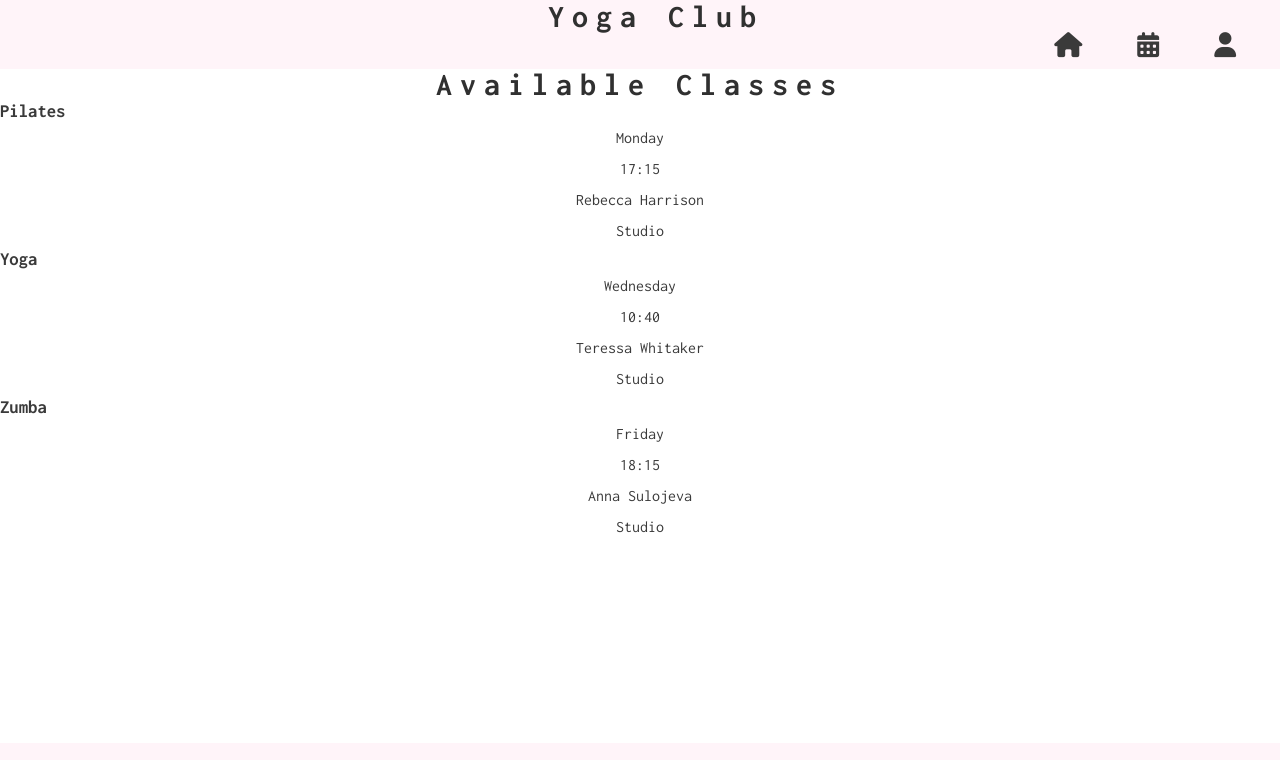
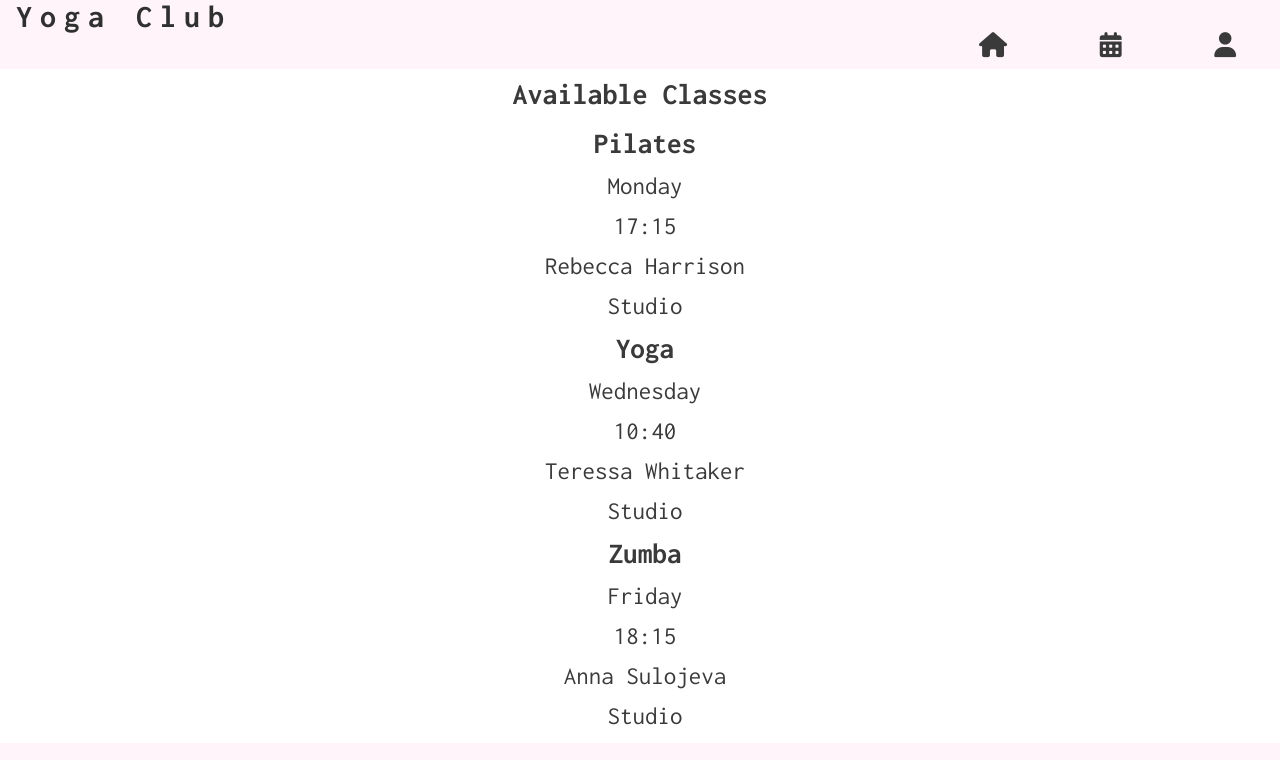
Before and after one commit to Oluwapelumi99/Yoga-Club, a plain HTML site: page classes.html in a window 1280 px wide. Shown: the top 760 px of the page. Drawn offline with Linux system fonts and the light colour scheme.

Commit message:
Add styling to classes.html content to make them more visible on different screen sizes

```diff
--- a/assets/css/style.css
+++ b/assets/css/style.css
@@ -86,7 +86,30 @@ footer {
     font-size: 15px;
     color: #303030;
 }
+/*Classes styles*/
 
+#Available-classes {
+ text-align: center;
+ padding-top: 10px;
+}
+
+#pilates {
+    padding-left: 5px;
+    margin-left: 5px;
+}
+#yoga {
+    padding-left: 5px;
+    margin-left: 5px;
+}
+
+#zumba {
+    padding-left: 5px;
+    margin-left: 5px;
+}
+h2 ~ div {
+    margin-top: 6px;
+    padding-top: 6px;
+}
 
 /*Media queries*/
 @media screen and (min-width :768px) {
@@ -98,6 +121,17 @@ footer {
         margin-top: 75px;
     }
 
+    #times {
+        font-size: 25px;
+        padding-top: 5px;
+        margin-top: 5px;
+    }
+    #Available-classes {
+        font-size: 30px;
+    }
+    h1 {
+        text-align: left;
+    }
 }
 
 @media screen and (min-width: 992px){
@@ -108,15 +142,14 @@ footer {
     nav {
         padding-bottom: 5px;
         margin-bottom: 5px;
+        letter-spacing: 40px;
+        font-size: 25px;
     }
     h1 {
         letter-spacing: 8px;
         padding-bottom: 0;
         margin-bottom: 0;
-    }
-    span {
-        letter-spacing: 40px;
-        font-size: 25px;
+        text-align: left;
     }
 
 }
--- a/classes.html
+++ b/classes.html
@@ -33,24 +33,24 @@
 
     <!--Main content-->
     <main>
-        <h1 id="Available-classes">Available Classes</h1>
+        <h2 id="Available-classes">Available Classes</h2>
         <div id="times">
-            <div>
-                <h3>Pilates</h3>
+            <div id="pilates">
+                <h3><p>Pilates</p></h3>
                 <p>Monday</p>
                 <p>17:15</p>
                 <p>Rebecca Harrison</p>
                 <p>Studio</p>
             </div>
-            <div>
-                <h3>Yoga </h3>
+            <div id="yoga">
+                <h3><p>Yoga</p></h3>
                 <p>Wednesday</p>
                 <p>10:40</p>
                 <p>Teressa Whitaker</p>
                 <p>Studio</p>
             </div>
-            <div>
-                <h3>Zumba </h3>
+            <div id="zumba">
+                <h3> <p>Zumba</p></h3>
                 <p>Friday</p>
                 <p>18:15</p>
                 <p>Anna Sulojeva</p>
```
